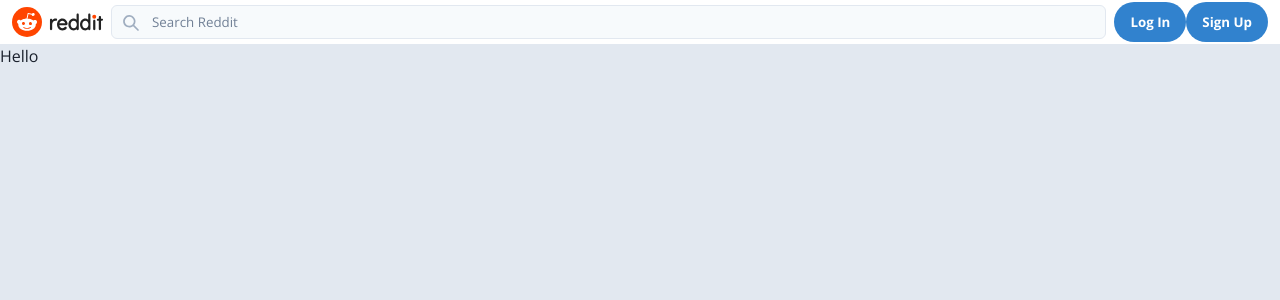
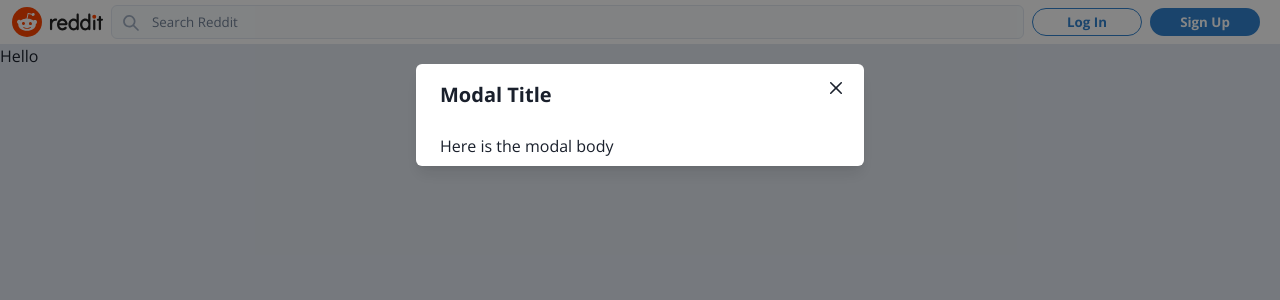
Before and after one commit to Le-w-is/reddit-clone-tutorial, a Next.js app: page / in a window 1280 px wide. Both pictures are taken after a click on the button "Log In". Shown: the top 300 px of the page. Built offline with nearby package versions, Linux system fonts and the light colour scheme.

Commit message:
created global login state, used it for button modals

```diff
--- /dev/null
+++ b/src/atoms/authModalAtom.ts
@@ -0,0 +1,16 @@
+import { atom } from "recoil";
+
+export interface AuthModalState {
+	open: boolean;
+	view: "login" | "signup" | "resetPassword";
+}
+
+const defaultModalState: AuthModalState = {
+	open: false,
+	view: "login",
+};
+
+export const authModalState = atom<AuthModalState>({
+	key: "authModalState",
+	default: defaultModalState,
+});
--- /dev/null
+++ b/src/components/Modal/Auth/AuthModal.tsx
@@ -0,0 +1,37 @@
+import {
+	Button,
+	Modal,
+	ModalBody,
+	ModalCloseButton,
+	ModalContent,
+	ModalFooter,
+	ModalHeader,
+	ModalOverlay,
+} from "@chakra-ui/react";
+import React from "react";
+import { useRecoilState } from "recoil";
+import { authModalState } from "../../../atoms/authModalAtom";
+
+const AuthModal: React.FC = () => {
+	const [modalState, setModalState] = useRecoilState(authModalState);
+	const handleClose = () => {
+		setModalState((prev) => ({
+			...prev,
+			open: false,
+		}));
+	};
+
+	return (
+		<>
+			<Modal isOpen={modalState.open} onClose={handleClose}>
+				<ModalOverlay />
+				<ModalContent>
+					<ModalHeader>Modal Title</ModalHeader>
+					<ModalCloseButton />
+					<ModalBody>Here is the modal body</ModalBody>
+				</ModalContent>
+			</Modal>
+		</>
+	);
+};
+export default AuthModal;
--- a/src/components/Navbar/RightContent/AuthButtons.tsx
+++ b/src/components/Navbar/RightContent/AuthButtons.tsx
@@ -1,11 +1,31 @@
 import { Button } from "@chakra-ui/button";
 import React from "react";
+import { useSetRecoilState } from "recoil";
+import { authModalState } from "../../../atoms/authModalAtom";
 
 const AuthButtons: React.FC = () => {
+	const setAuthModalState = useSetRecoilState(authModalState);
 	return (
 		<>
-			<Button>Log In</Button>
-			<Button>Sign Up</Button>
+			<Button
+				variant="outline"
+				height="28px"
+				display={{ base: "none", sm: "flex" }}
+				width={{ base: "70px", md: "110px" }}
+				mr={2}
+				onClick={() => setAuthModalState({ open: true, view: "login" })}
+			>
+				Log In
+			</Button>
+			<Button
+				height="28px"
+				display={{ base: "none", sm: "flex" }}
+				width={{ base: "70px", md: "110px" }}
+				mr={2}
+				onClick={() => setAuthModalState({ open: true, view: "signup" })}
+			>
+				Sign Up
+			</Button>
 		</>
 	);
 };
--- a/src/components/Navbar/RightContent/RightContent.tsx
+++ b/src/components/Navbar/RightContent/RightContent.tsx
@@ -1,5 +1,6 @@
 import { Flex } from "@chakra-ui/react";
 import React from "react";
+import AuthModal from "../../Modal/Auth/AuthModal";
 import AuthButtons from "./AuthButtons";
 
 type RightContentProps = {
@@ -9,7 +10,7 @@ type RightContentProps = {
 const RightContent: React.FC<RightContentProps> = () => {
 	return (
 		<>
-			{/* <AuthModal/> */}
+			<AuthModal />
 			<Flex justify="center" align="center">
 				<AuthButtons />
 			</Flex>
--- a/src/pages/_app.tsx
+++ b/src/pages/_app.tsx
@@ -2,14 +2,17 @@ import type { AppProps } from "next/app";
 import { ChakraProvider } from "@chakra-ui/react";
 import { theme } from "../chakra/theme";
 import Layout from "../components/Layout/Layout";
+import { RecoilRoot } from "recoil";
 
 function MyApp({ Component, pageProps }: AppProps) {
 	return (
-		<ChakraProvider theme={theme}>
-			<Layout>
-				<Component {...pageProps} />
-			</Layout>
-		</ChakraProvider>
+		<RecoilRoot>
+			<ChakraProvider theme={theme}>
+				<Layout>
+					<Component {...pageProps} />
+				</Layout>
+			</ChakraProvider>
+		</RecoilRoot>
 	);
 }
 
```
